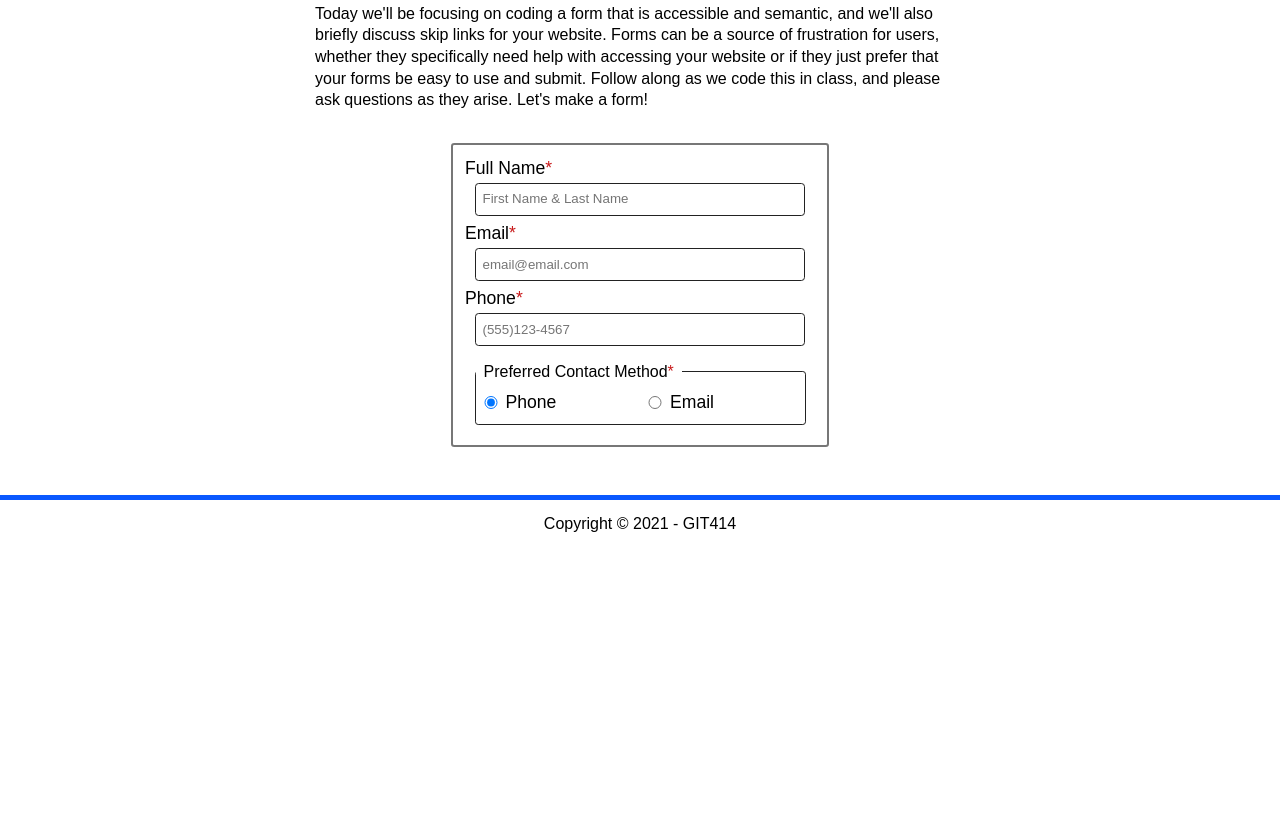
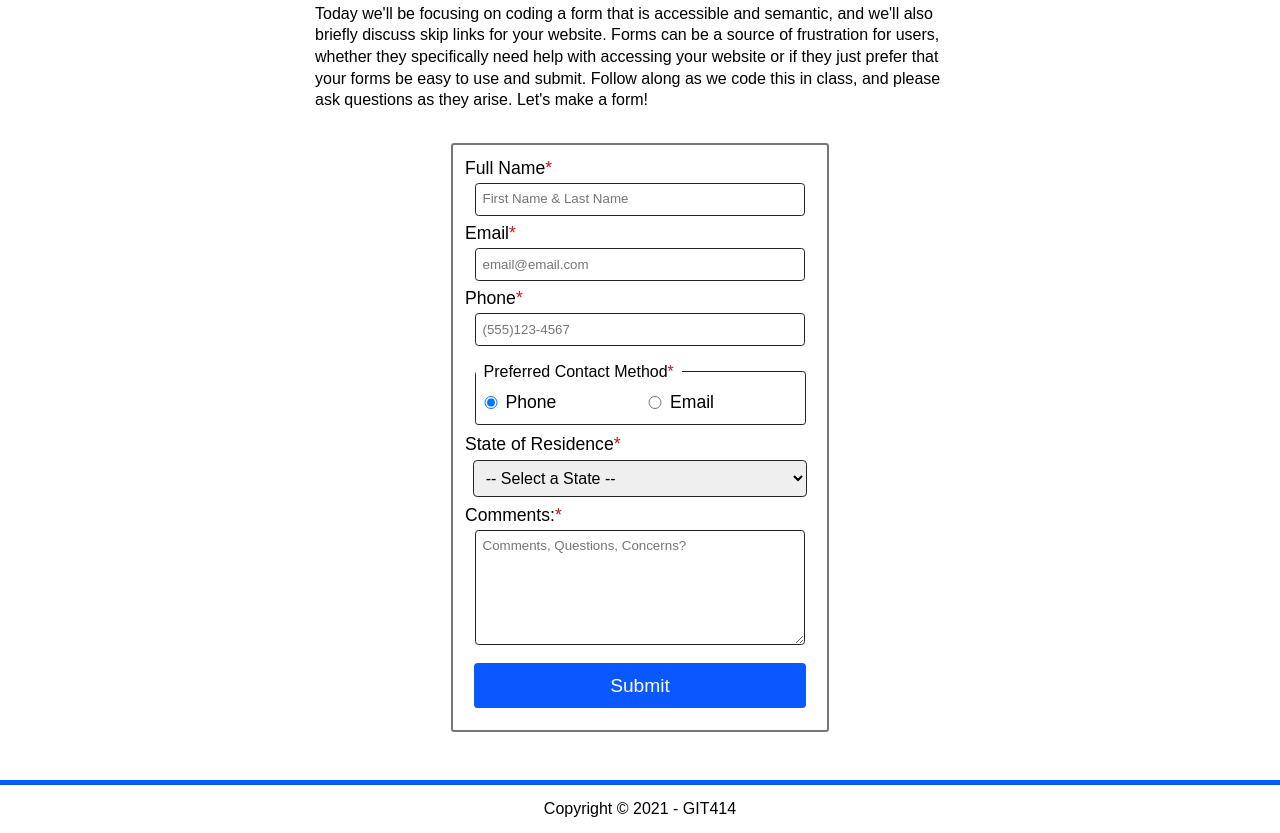
Before and after one commit to zfraedri/GIT414AccessibleForms, a plain HTML site: page index.html in a window 1280 px wide. Shown: the part 552-1385 px from the top of the page. Before the commit the page ends 1100 px from the top, so only its background shows below. Drawn offline with Linux system fonts and the light colour scheme.

Commit message:
Update index.html
added form elements and cleaned up html.
Validated and checked.

```diff
--- a/index.html
+++ b/index.html
@@ -26,25 +26,84 @@
 			<h2>Coding Semantic and Accessible Forms!</h2>
 			<p>Today we'll be focusing on coding a form that is accessible and semantic, and we'll also briefly discuss skip links for your website. Forms can be a source of frustration for users, whether they specifically need help with accessing your website or if they just prefer that your forms be easy to use and submit. Follow along as we code this in class, and please ask questions as they arise. Let's make a form!</p>
 
-<!-- 	-------- TO-DO: ADD FORM CODE HERE DURING CLASS, FOLLOW ALONG TO COMPLETE -------- -->
-			<form>
+			<form action="https://wp.zybooks.com/form-viewer.php" method="POST">
 				<label for="fullName">Full Name<span class="required">*</span></label>
-				<input name="fullName" id="fullName" type="text" placeholder="First Name & Last Name" required autocomplete></input>
+				<input name="fullName" id="fullName" type="text" placeholder="First Name & Last Name" required autocomplete>
 
 				<label for="email">Email<span class="required">*</span></label>
-				<input name="email" id="email" type="email" placeholder="email@email.com" required autocomplete></input>
+				<input name="email" id="email" type="email" placeholder="email@email.com" required autocomplete>
 
 				<label for="phone">Phone<span class="required">*</span></label>
-				<input name="phone"id="phone" type="tel" placeholder="(555)123-4567" required autocomplete></input>
+				<input name="phone" id="phone" type="tel" placeholder="(555)123-4567" required autocomplete>
 
 				<fieldset>
 					<legend>Preferred Contact Method<span class="required">*</span></legend>
-					<input name="preferredContact" id="preferredContactPhone" type="radio" required checked></input>
+					<input name="preferredContact" id="preferredContactPhone" type="radio" required checked>
 					<label for="preferredContactPhone">Phone</label>
 
-					<input name="preferredContact" id="preferredContactEmail" type="radio" required></input>
+					<input name="preferredContact" id="preferredContactEmail" type="radio" required>
 					<label for="preferredContactEmail">Email</label>
 				</fieldset>
+
+				<label for="state">State of Residence<span class="required">*</span></label>
+				<select id="state" name="state" required>
+					<option value="">-- Select a State --</option>
+					<option value="AL">Alabama</option>
+					<option value="AK">Alaska</option>
+					<option value="AZ">Arizona</option>
+					<option value="AR">Arkansas</option>
+					<option value="CA">California</option>
+					<option value="CO">Colorado</option>
+					<option value="CT">Connecticut</option>
+					<option value="DE">Delaware</option>
+					<option value="FL">Florida</option>
+					<option value="GA">Georgia</option>
+					<option value="HI">Hawaii</option>
+					<option value="ID">Idaho</option>
+					<option value="IL">Illinois</option>
+					<option value="IN">Indiana</option>
+					<option value="IA">Iowa</option>
+					<option value="KS">Kansas</option>
+					<option value="KY">Kentucky</option>
+					<option value="LA">Louisiana</option>
+					<option value="ME">Maine</option>
+					<option value="MD">Maryland</option>
+					<option value="MA">Massachusetts</option>
+					<option value="MI">Michigan</option>
+					<option value="MN">Minnesota</option>
+					<option value="MS">Mississippi</option>
+					<option value="MO">Missouri</option>
+					<option value="MT">Montana</option>
+					<option value="NE">Nebraska</option>
+					<option value="NV">Nevada</option>
+					<option value="NH">New Hampshire</option>
+					<option value="NJ">New Jersey</option>
+					<option value="NM">New Mexico</option>
+					<option value="NY">New York</option>
+					<option value="NC">North Carolina</option>
+					<option value="ND">North Dakota</option>
+					<option value="OH">Ohio</option>
+					<option value="OK">Oklahoma</option>
+					<option value="OR">Oregon</option>
+					<option value="PA">Pennsylvania</option>
+					<option value="RI">Rhode Island</option>
+					<option value="SC">South Carolina</option>
+					<option value="SD">South Dakota</option>
+					<option value="TN">Tennessee</option>
+					<option value="TX">Texas</option>
+					<option value="UT">Utah</option>
+					<option value="VT">Vermont</option>
+					<option value="VA">Virginia</option>
+					<option value="WA">Washington</option>
+					<option value="WV">West Virginia</option>
+					<option value="WI">Wisconsin</option>
+					<option value="WY">Wyoming</option>
+				</select>
+
+				<label for="comments">Comments:<span class="required">*</span></label>
+				<textarea id="comments" placeholder="Comments, Questions, Concerns?" required></textarea>
+
+				<input type="submit" id="submit">
 			</form>
 
 		</article>
```
